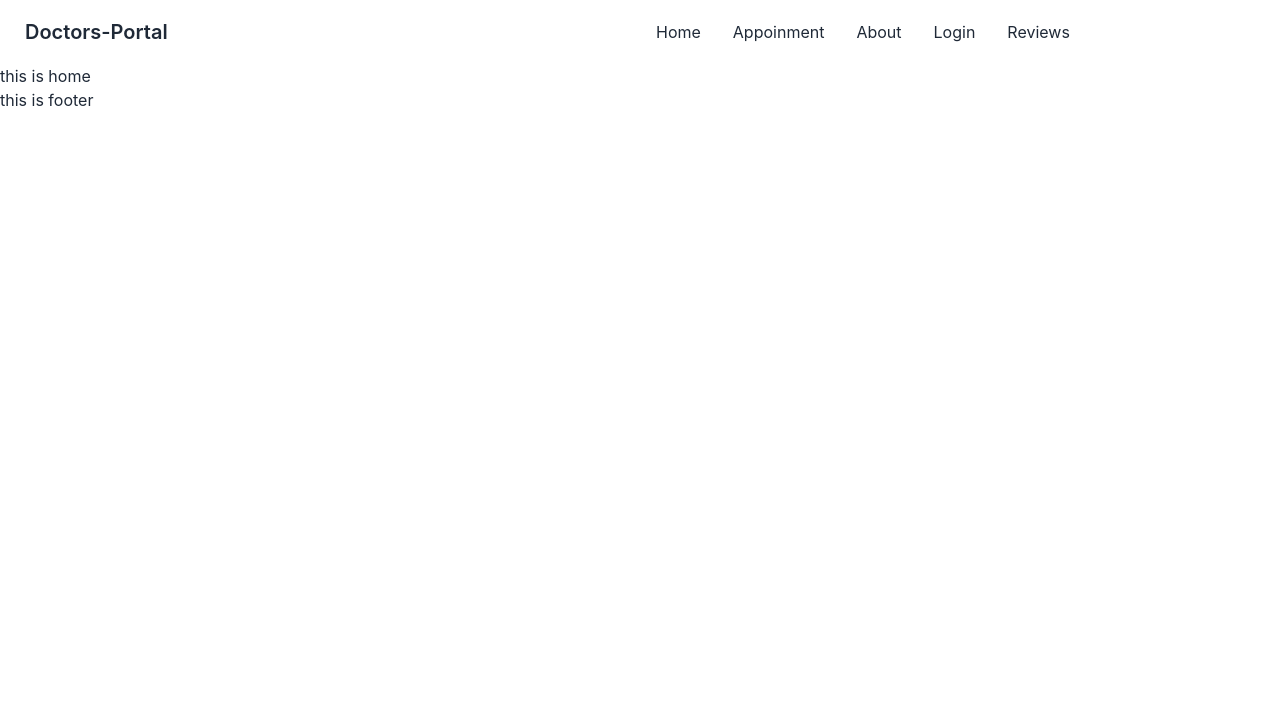
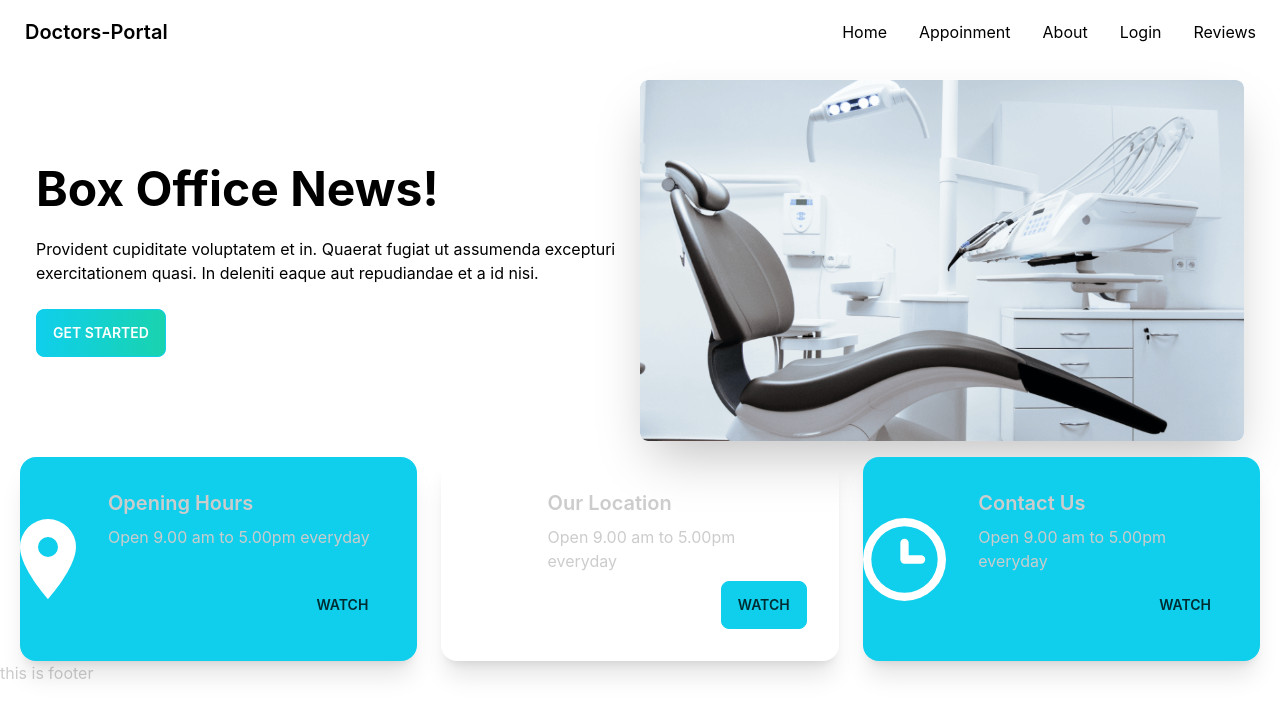
Before and after one commit to SOHELMAHMUD12/doctors-portal, a React (Create React App) app: page / in a window 1280 px wide. Shown: the top 718 px of the page. Built offline with nearby package versions, Linux system fonts and the light colour scheme.

Commit message:
added card

```diff
--- a/src/App.css
+++ b/src/App.css
@@ -1,7 +1,3 @@
-.App {
-  text-align: center;
-}
-
 .App-logo {
   height: 40vmin;
   pointer-events: none;
--- /dev/null
+++ b/src/Pages/Home/Home/Banner/Banner.js
@@ -0,0 +1,26 @@
+import React from "react";
+import chair from '../../../../assets/images/chair.png'
+
+const Banner = () => {
+  return (
+    <div className="hero">
+      <div className="hero-content flex-col lg:flex-row-reverse">
+        <img
+          src={chair}
+          className=" rounded-lg w-1/2 shadow-2xl"
+       alt='' />
+        <div>
+          <h1 className="text-5xl text-black font-bold">Box Office News!</h1>
+          <p className="py-6 text-black">
+            Provident cupiditate voluptatem et in. Quaerat fugiat ut assumenda
+            excepturi exercitationem quasi. In deleniti eaque aut repudiandae et
+            a id nisi.
+          </p>
+          <button className="btn btn-primary bg-gradient-to-r from-primary to-secondary text-white">Get Started</button>
+        </div>
+      </div>
+    </div>
+  );
+};
+
+export default Banner;
--- a/src/Pages/Home/Home/Home.js
+++ b/src/Pages/Home/Home/Home.js
@@ -1,9 +1,13 @@
 import React from 'react';
+import Banner from './Banner/Banner';
+
+import InfoCards from './InfoCards/InfoCards';
 
 const Home = () => {
     return (
-        <div>
-            <h1>this is home</h1>
+        <div className='mx-5'>
+           <Banner></Banner>
+           <InfoCards></InfoCards>
         </div>
     );
 };
--- /dev/null
+++ b/src/Pages/Home/Home/InfoCards/InfoCards.js
@@ -0,0 +1,44 @@
+import React from 'react';
+import clock from '../../../../assets/icons/clock.svg';
+import marker from '../../../../assets/icons/marker.svg';
+import phone from '../../../../assets/icons/phone.svg';
+import InfoCard from './infoCard';
+
+const InfoCards = () => {
+    const cardData = [
+        {
+            id: 1,
+            name:'Opening Hours',
+            description:'Open 9.00 am to 5.00pm everyday',
+            icon:marker,
+            bgClass:'bg-primary'
+        },
+        {
+            id: 2,
+            name:'Our Location',
+            description:'Open 9.00 am to 5.00pm everyday',
+            icon:phone,
+            bgClass:'bg-accent'
+        },
+        {
+            id: 3,
+            name:'Contact Us',
+            description:'Open 9.00 am to 5.00pm everyday',
+            icon:clock,
+            bgClass:'bg-primary'
+        },
+    ]
+    return (
+        <div className='grid grid-cols-1 md:grid-cols-2 lg:grid-cols-3 gap-6'>
+            {
+                cardData.map(card =><InfoCard
+                key ={card.id}
+                card ={card}
+
+                ></InfoCard>)
+            }
+        </div>
+    );
+};
+
+export default InfoCards;
--- /dev/null
+++ b/src/Pages/Home/Home/InfoCards/infoCard.js
@@ -0,0 +1,21 @@
+import React from "react";
+
+const InfoCard = ({card}) => {
+    const { name, description, icon, bgClass } = card;
+  return (
+    <div className={`card card-side shadow-xl ${bgClass}`}>
+      <figure>
+        <img src={icon} alt="Movie" />
+      </figure>
+      <div className="card-body">
+        <h2 className="card-title">{name}</h2>
+        <p>{description}</p>
+        <div className="card-actions justify-end">
+          <button className="btn btn-primary">Watch</button>
+        </div>
+      </div>
+    </div>
+  );
+};
+
+export default InfoCard;
--- a/src/Pages/Shared/Navbar/Navbar/Navbar.js
+++ b/src/Pages/Shared/Navbar/Navbar/Navbar.js
@@ -12,7 +12,7 @@
 </React.Fragment>
 const Navbar = () => {
     return (
-<div className="navbar bg-base-100">
+<div className="navbar bg-base-100 flex justify-between text-black">
   <div className="navbar-start">
     <div className="dropdown">
       <label tabIndex={0} className="btn btn-ghost lg:hidden">
--- a/tailwind.config.js
+++ b/tailwind.config.js
@@ -3,6 +3,21 @@
   content: [
     "./src/**/*.{js,jsx,ts,tsx}",
   ],
+  daisyui:{
+    themes:[
+{
+  doctortheme:{
+    primary: '#0FCFEC',
+    secondary:'#19D3AE',
+    // accent: "#3A4256",
+    // neutral: "#3D4451",
+
+
+
+  }
+}
+    ]
+  },
   theme: {
     extend: {},
   },
```
